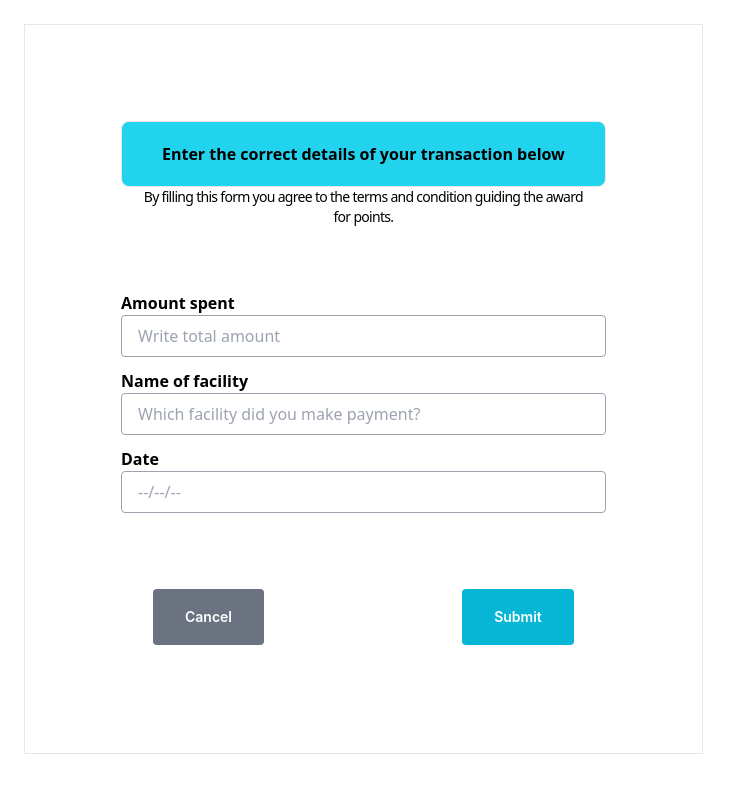
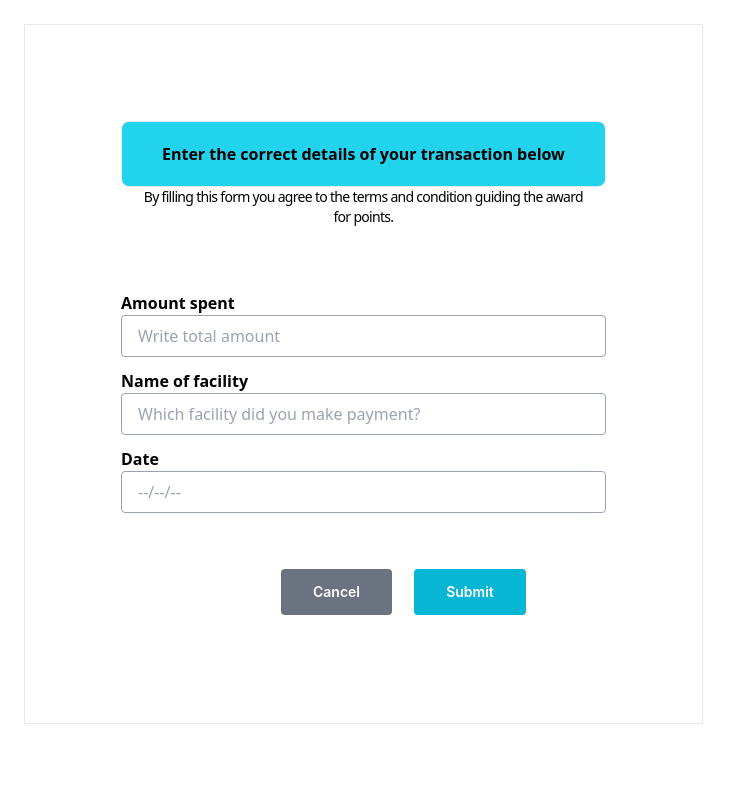
Before and after one commit to Godwinbold/HEALTH-SQUARE-PAY, a React (Vite) app: page /earnpointexistingaccount in a window 1280 px wide. Shown: the top 792 px of the page, without its empty margins (0-742 px from the left). Built offline with nearby package versions, Linux system fonts and the light colour scheme.

Commit message:
EarnPointExistingAccount

```diff
--- a/src/components/EarnPointExistingAccount.jsx
+++ b/src/components/EarnPointExistingAccount.jsx
@@ -19,7 +19,7 @@ const EarnPointExistingAccount = () => {
           <input type="text" id="date" placeholder="--/--/--" className="border border-gray-400 rounded px-4 py-2" />
         </div>
       </form>
-      <div className="flex justify-between mt-16" style={{ height: '80px', padding: '12px 32px', gap: '16px', borderRadius: '5px 0px 0px 0px', borderTop: '1px', fontFamily: 'Inter', fontSize: '14px', fontWeight: '600', lineHeight: '16.94px', textAlign: 'center', background: 'white' }}>
+      <div className="flex ml-20 justify-between mt-11" style={{ height: '70px', padding: '12px 80px', gap: '16px', borderRadius: '5px 0px 0px 0px', borderTop: '1px', fontFamily: 'Inter', fontSize: '14px', fontWeight: '600', lineHeight: '16.94px', textAlign: 'center', background: 'white' }}>
         <button className="bg-gray-500 text-white px-8 py-2 rounded">Cancel</button>
         <button className="bg-cyan-500 text-white px-8 py-2 rounded">Submit</button>
       </div>
```
